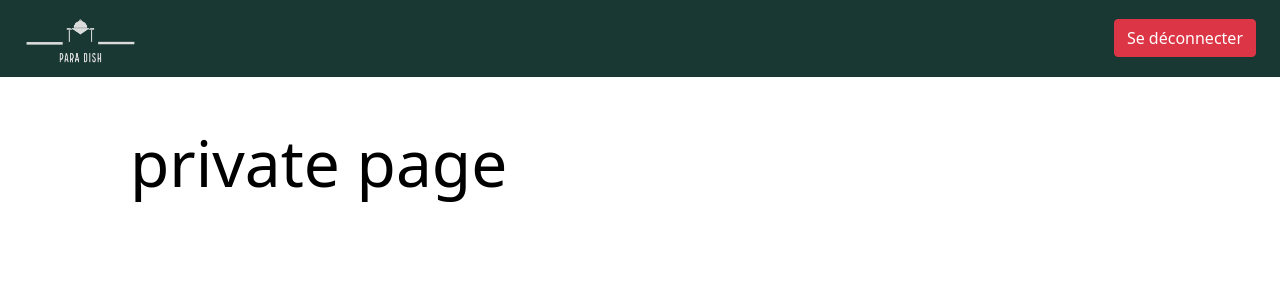
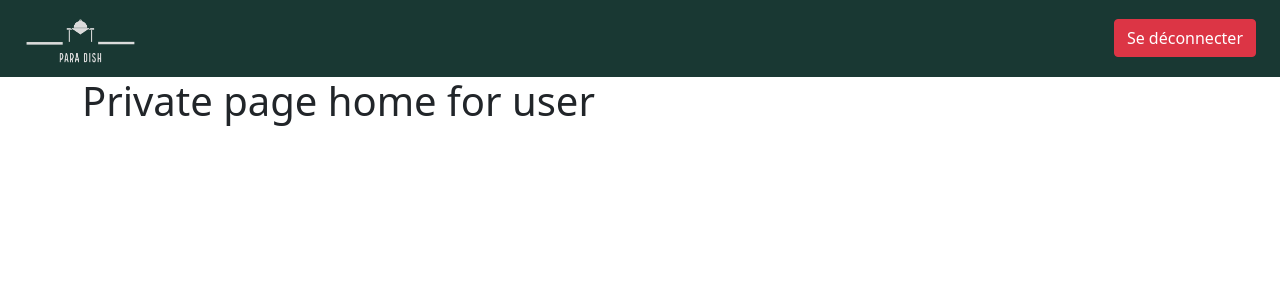
Before and after one commit to Food-orders-mgt2/frontend, a React (Vite) app: page /private/private-home in a window 1280 px wide. Shown: the top 300 px of the page. Built offline with nearby package versions, Linux system fonts and the light colour scheme; no server answers; sample sign-in values are in the browser's storage.

Commit message:
fix: Update page for user

```diff
--- a/src/pages/Private/PrivateHome/PrivateHome.jsx
+++ b/src/pages/Private/PrivateHome/PrivateHome.jsx
@@ -2,10 +2,8 @@ import React from 'react'
 
 export default function PrivateHome() {
   return (
-    <div className="container p-5">
-      <h1 className="display-3 text-black mb-4 ">
-      private page
-      </h1>
-    </div>
+    <>
+      <h1>Private page home for user </h1>
+    </>
   )
 }
```
